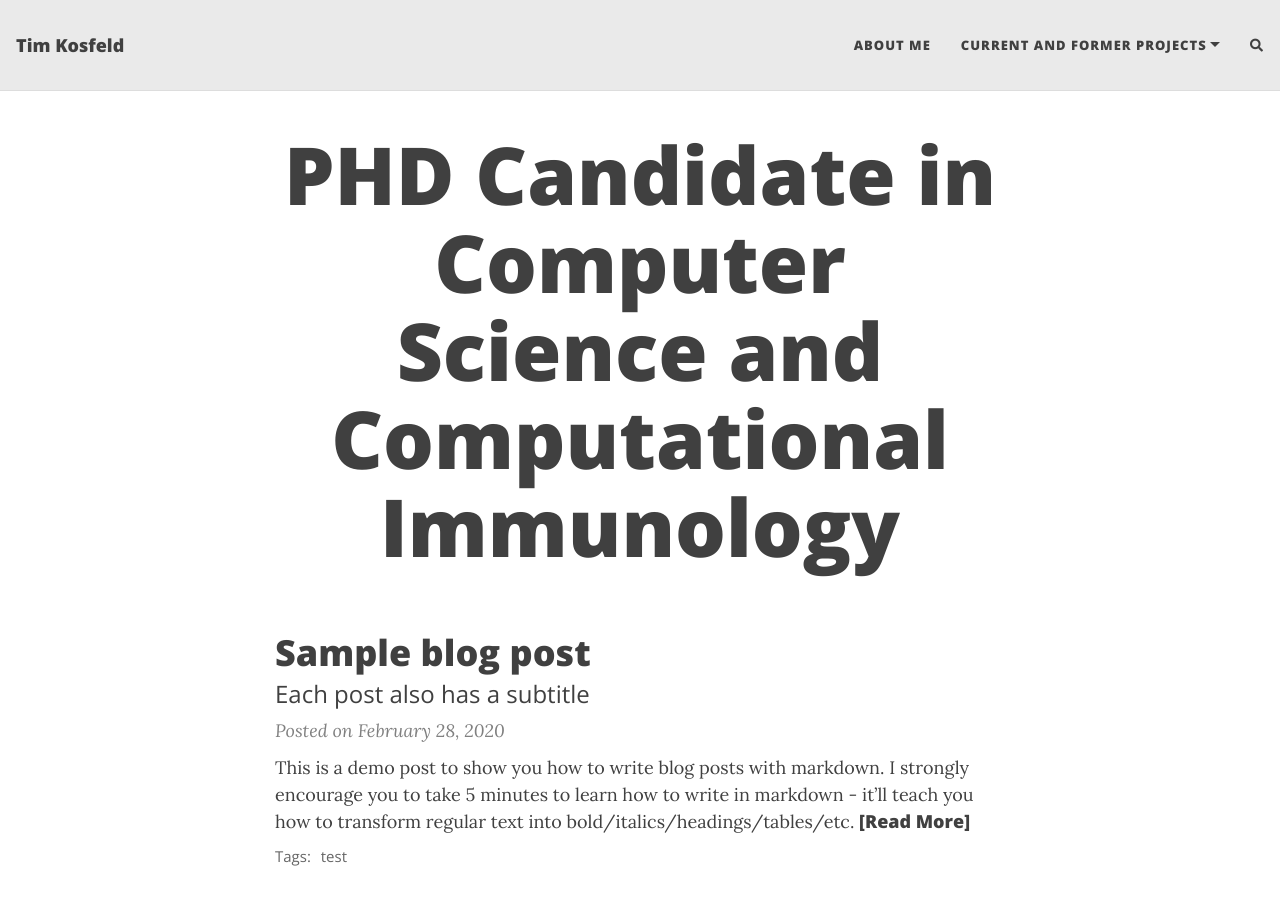
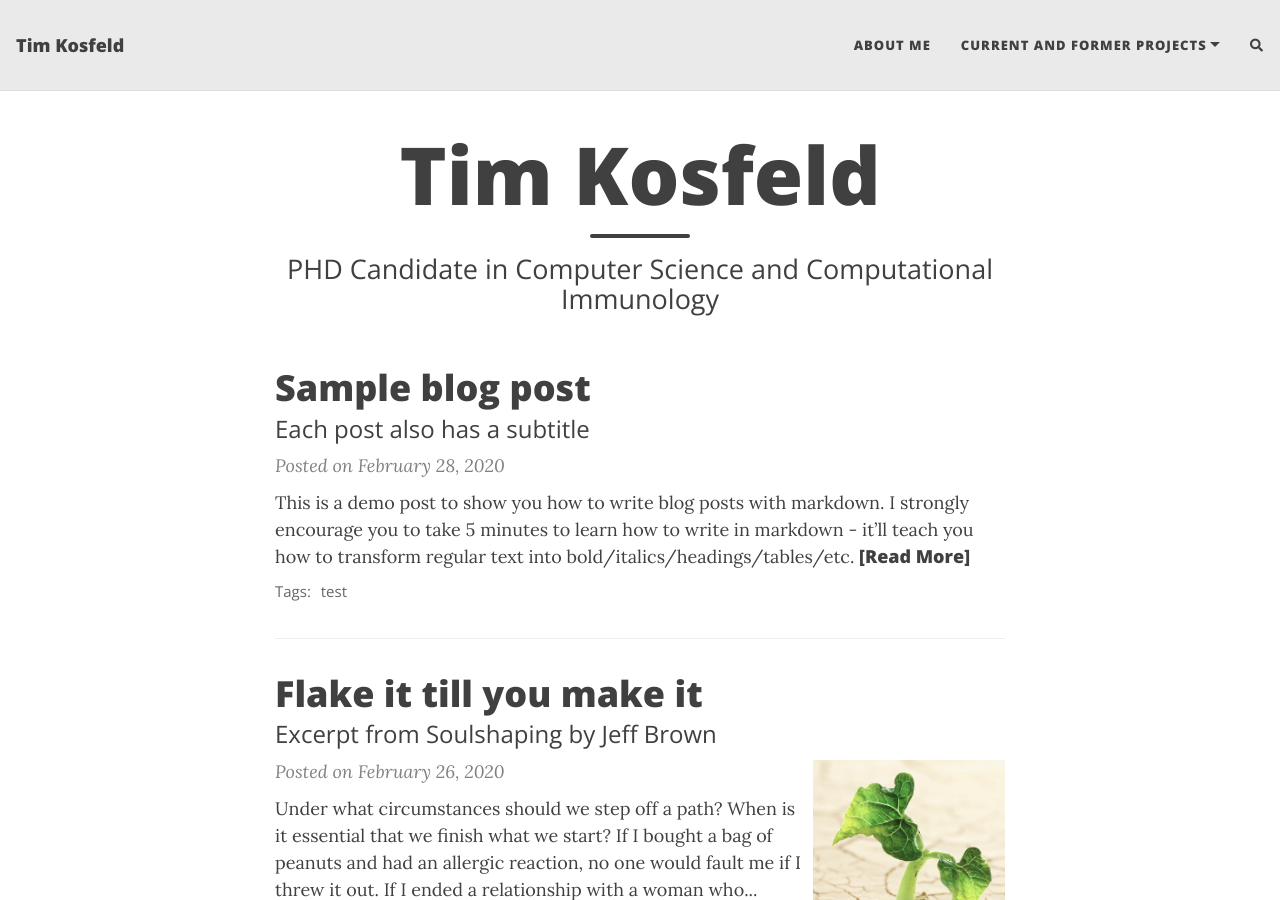
Before and after one commit to TKosfeld/tkosfeld.github.io, a Jekyll site: the page built from index.html, in a window 1280 px wide and 900 px high. Built offline with Jekyll 4.4.1, drawn with Linux system fonts in a browser that asks for light colours; nearby versions of some CDN libraries; the list of posts is cut into pages by our own code; comment, search, counter and statistics services are not loaded.

Commit message:
Update index.html

```diff
--- a/index.html
+++ b/index.html
@@ -1,5 +1,5 @@
 ---
 layout: home
-title: PHD Candidate in Computer Science and Computational Immunology
-#subtitle: PhD Candidate
+title: Tim Kosfeld
+subtitle: PHD Candidate in Computer Science and Computational Immunology
 ---
```
